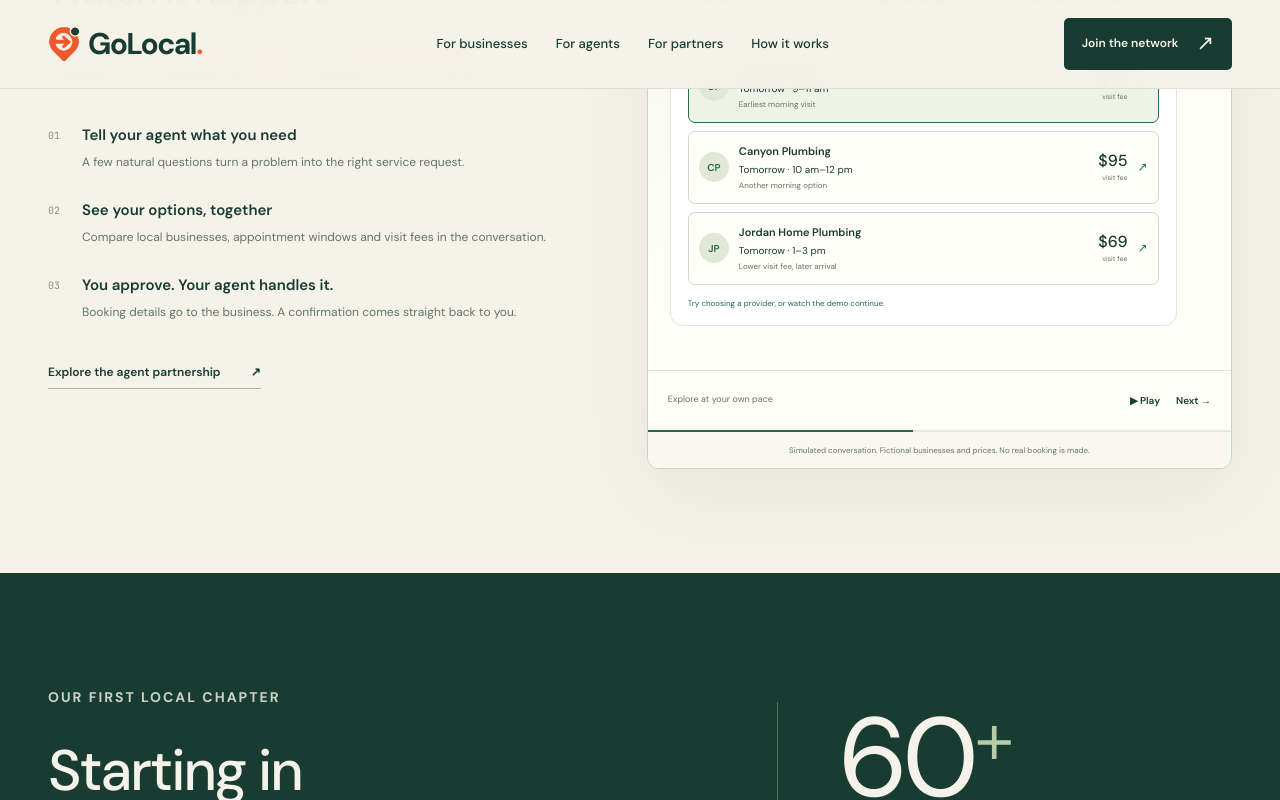
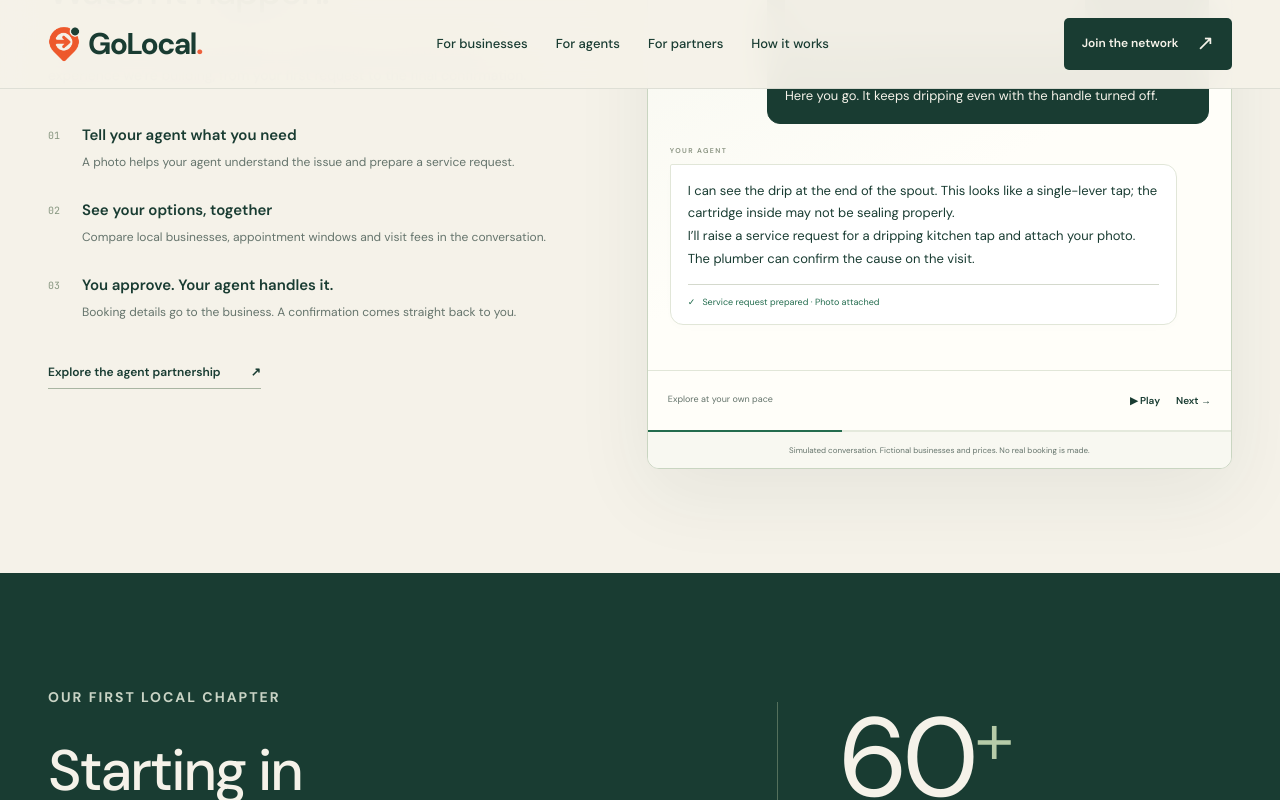
Before and after one commit to Pulkitwalia099/homebase, a Next.js app in the folder apps/web/: page / in a window 1280 px wide. Both pictures are taken after a click on the button "Next message". Shown: the part 3025-3825 px from the top of the page. Built offline with nearby package versions, Linux system fonts and the light colour scheme; grey boxes are pictures that could not be loaded.

Commit message:
Use a realistic photo-led assessment in the booking demo

```diff
--- a/apps/web/app/globals.css
+++ b/apps/web/app/globals.css
@@ -164,3 +164,5 @@
 @media(max-width:1100px){.gl-how{gap:40px}.gl-conversation-header{padding:17px}.gl-demo-transcript{padding:18px}.gl-demo-option{gap:7px}.gl-demo-provider-mark{display:none}}
 @media(max-width:800px){.gl-conversation-demo{margin-top:35px}.gl-demo-transcript{height:410px;padding:18px 14px}.gl-demo-live-badge{font-size:7px;padding:6px 7px}.gl-conversation-header{gap:9px;padding:16px 14px}.gl-conversation-header strong{font-size:12px}.gl-conversation-header>div>span{font-size:8px}.gl-demo-agent-icon{width:34px;height:34px;font-size:24px}.gl-demo-message{max-width:96%}.gl-demo-message-user{max-width:88%}.gl-demo-bubble{padding:13px 12px}.gl-demo-playback{padding:13px 14px}.gl-demo-playback-status{font-size:8px;max-width:155px}.gl-demo-provider-info strong{font-size:10px}.gl-demo-provider-info small{font-size:7px}.gl-demo-price strong{font-size:15px}.gl-demo-review{padding:12px}.gl-demo-disclosure{font-size:7px}.gl-conversation-demo .gl-demo-steps{padding-inline:12px}}
 @media(prefers-reduced-motion:reduce){.gl-demo-message,.gl-demo-receipt-icon,.gl-demo-typing>span{animation:none}.gl-demo-progress span{transition:none}}
+
+.gl-demo-photo{margin:0 0 12px;max-width:300px;overflow:hidden;border-radius:7px;background:#ffffff12}.gl-demo-photo img{display:block;width:100%;height:auto;aspect-ratio:3/2;object-fit:cover}.gl-demo-photo figcaption{padding:7px 9px;font-size:8px;opacity:.8}.gl-conversation-demo .gl-demo-diagnosis-followup{margin-top:10px}.gl-demo-request-tag{display:flex;align-items:center;gap:7px;margin-top:13px;font-size:9px;color:var(--gl-green);padding-top:11px;border-top:1px solid var(--gl-line)}
--- a/apps/web/app/page.tsx
+++ b/apps/web/app/page.tsx
@@ -24,7 +24,7 @@
     <section className="gl-section gl-container gl-intro"><p className="gl-eyebrow">A NEW WAY TO FIND LOCAL</p><div><h2>People are asking their agents.<br /><span className="gl-muted">Let’s give them somewhere to book.</span></h2><p>Personal agents are becoming another starting point for everyday services. But booking a local business still means piecing together websites, forms and phone calls.</p><p>GoLocal is building a shared network of participating businesses, with the service information and booking connections agents need to turn a customer’s request into an appointment.</p></div></section>
     <section className="gl-connection-section"><div className="gl-container"><div className="gl-section-heading"><div><p className="gl-eyebrow">THE SHARED BOOKING LAYER</p><h2>Many agents. Local expertise.<br /><em>One connection.</em></h2></div><p>Explore each part of the network.<br />See what moves between them.</p></div><ConnectionMap /><Link className="gl-text-link" href="/connectors">How the connections work <span aria-hidden="true">↗</span></Link></div></section>
     <section id="network" className="gl-section gl-network"><div className="gl-container"><div className="gl-section-heading"><div><p className="gl-eyebrow">FIND YOUR PLACE IN THE NETWORK</p><h2>Three ways to go local.</h2></div><p>Great service takes a connected ecosystem.<br />There’s a place for you here.</p></div><div className="gl-audiences">{audiences.map(a => <article key={a.number} className="gl-audience"><div className="gl-audience-top"><span className="gl-mono">{a.number} / {a.label}</span><span className="gl-audience-icon" aria-hidden="true">{a.icon}</span></div><h3>{a.title}</h3><p>{a.copy}</p><Link href={a.href}>{a.cta}<span aria-hidden="true">↗</span></Link></article>)}</div></div></section>
-    <section id="how-it-works" className="gl-section gl-container gl-how"><div><p className="gl-eyebrow">HOW IT COMES TOGETHER</p><h2>Just ask.<br />Watch it happen.</h2><p className="gl-section-copy">A leaking tap. A quick conversation. An appointment sorted. See the experience we’re building, from your first request to the final confirmation.</p><ol className="gl-process"><li><span>01</span><div><h3>Tell your agent what you need</h3><p>A few natural questions turn a problem into the right service request.</p></div></li><li><span>02</span><div><h3>See your options, together</h3><p>Compare local businesses, appointment windows and visit fees in the conversation.</p></div></li><li><span>03</span><div><h3>You approve. Your agent handles it.</h3><p>Booking details go to the business. A confirmation comes straight back to you.</p></div></li></ol><Link className="gl-text-link" href="/agents">Explore the agent partnership <span aria-hidden="true">↗</span></Link></div><BookingDemo /></section>
+    <section id="how-it-works" className="gl-section gl-container gl-how"><div><p className="gl-eyebrow">HOW IT COMES TOGETHER</p><h2>Just ask.<br />Watch it happen.</h2><p className="gl-section-copy">A leaking tap. A quick conversation. An appointment sorted. See the experience we’re building, from your first request to the final confirmation.</p><ol className="gl-process"><li><span>01</span><div><h3>Tell your agent what you need</h3><p>A photo helps your agent understand the issue and prepare a service request.</p></div></li><li><span>02</span><div><h3>See your options, together</h3><p>Compare local businesses, appointment windows and visit fees in the conversation.</p></div></li><li><span>03</span><div><h3>You approve. Your agent handles it.</h3><p>Booking details go to the business. A confirmation comes straight back to you.</p></div></li></ol><Link className="gl-text-link" href="/agents">Explore the agent partnership <span aria-hidden="true">↗</span></Link></div><BookingDemo /></section>
     <section className="gl-pilot"><div className="gl-container gl-pilot-inner"><div><p className="gl-eyebrow gl-eyebrow-light">OUR FIRST LOCAL CHAPTER</p><h2>Starting in<br /><em>Salt Lake City.</em></h2><p>We’re bringing our first plumbing pilot together with local businesses and partners. Focused coverage first, with room to grow.</p><Link className="gl-button gl-button-cream" href="/register?type=business">Join the pilot <span aria-hidden="true">↗</span></Link></div><div className="gl-pilot-stat"><span className="gl-pilot-number">60<span>+</span></span><h3>plumbing businesses<br />in the pipeline</h3><p>Through partner introductions. Onboarding and live booking access are the next steps.</p><div className="gl-pilot-rule" /><span className="gl-mono">ONE CITY. ONE CATEGORY. A CONNECTED START.</span></div></div></section>
     <section className="gl-section gl-container gl-faq"><div><p className="gl-eyebrow">A FEW USEFUL ANSWERS</p><h2>Good questions.<br />A clear starting point.</h2><a className="gl-text-link" href="mailto:pwalia@mba2027.hbs.edu">Talk to our team <span aria-hidden="true">↗</span></a></div><div>{faqs.map(([q, a]) => <details key={q}><summary>{q}<span aria-hidden="true">+</span></summary><p>{a}</p></details>)}</div></section>
     <section className="gl-final-cta gl-container"><div><p className="gl-eyebrow">LET’S BUILD THE NEXT LOCAL NETWORK</p><h2>Your business.<br /><em>Their next request.</em></h2></div><div><p>Join the businesses and partners bringing local services to personal agents.</p><Link className="gl-button gl-button-orange" href="/register">Find your way in <span aria-hidden="true">↗</span></Link></div></section>
--- a/apps/web/components/golocal/BookingDemo.tsx
+++ b/apps/web/components/golocal/BookingDemo.tsx
@@ -1,5 +1,6 @@
 "use client";
 
+import Image from "next/image";
 import { useEffect, useRef, useState } from "react";
 
 const providers = [
@@ -8,12 +9,12 @@
   { name: "Jordan Home Plumbing", initials: "JP", fee: 69, time: "1–3 pm", detail: "Lower visit fee, later arrival" },
 ];
 const stages = ["Scope", "Compare", "Approve", "Booked"];
-const stageStarts = [1, 4, 7, 9];
 const beats = [
   { kind: "request", stage: 0, delay: 0 },
   { kind: "question", stage: 0, delay: 1800 },
   { kind: "answer", stage: 0, delay: 3000 },
-  { kind: "search", stage: 1, delay: 1500 },
+  { kind: "diagnosis", stage: 0, delay: 4000 },
+  { kind: "search", stage: 1, delay: 6500 },
   { kind: "options", stage: 1, delay: 2400 },
   { kind: "choice", stage: 1, delay: 6500 },
   { kind: "approval", stage: 2, delay: 2200 },
@@ -24,6 +25,8 @@
 ] as const;
 
 type BeatKind = (typeof beats)[number]["kind"];
+const countThrough = (kind: BeatKind) => beats.findIndex(beat => beat.kind === kind) + 1;
+const stageStarts = stages.map((_, stage) => beats.findIndex(beat => beat.stage === stage) + 1);
 const userBeats = new Set<BeatKind>(["request", "answer", "choice", "approve"]);
 
 export default function BookingDemo() {
@@ -76,19 +79,20 @@
 
   function choose(index: number) {
     setSelected(index);
-    setCount(6);
+    setCount(countThrough("choice"));
     setMode("play");
   }
 
   function renderBeat(kind: BeatKind) {
     switch (kind) {
-      case "request": return <p>Can you book a plumber for my leaking kitchen tap tomorrow morning?</p>;
-      case "question": return <p>Absolutely. Is the water dripping from the tap, or leaking underneath? And which area are you in?</p>;
-      case "answer": return <p>It’s dripping from the tap. I’m in Salt Lake City. Ideally before noon.</p>;
+      case "request": return <p>Can you book a plumber for my leaking kitchen tap in Salt Lake City tomorrow morning?</p>;
+      case "question": return <p>Of course. Send me a photo of the tap showing where it’s leaking.</p>;
+      case "answer": return <><figure className="gl-demo-photo"><Image src="/demo/dripping-kitchen-tap.png" alt="Example photo of a chrome single-lever kitchen tap with a droplet at the spout over a stainless steel sink" width={1536} height={1024} sizes="(max-width: 800px) 260px, 300px" /><figcaption>Kitchen tap · Example photo</figcaption></figure><p>Here you go. It keeps dripping even with the handle turned off.</p></>;
+      case "diagnosis": return <><p>I can see the drip at the end of the spout. This looks like a single-lever tap; the cartridge inside may not be sealing properly.</p><p className="gl-demo-diagnosis-followup">I’ll raise a service request for a dripping kitchen tap and attach your photo. The plumber can confirm the cause on the visit.</p><div className="gl-demo-request-tag"><span aria-hidden="true">✓</span> Service request prepared · Photo attached</div></>;
       case "search": return <div className="gl-demo-activity"><span aria-hidden="true">⌕</span><div><strong>Finding the right local visit</strong><span>Service area → availability → visit pricing</span></div><span className="gl-demo-activity-check" aria-hidden="true">✓</span></div>;
-      case "options": return <><p>I found three options for a leaking-tap diagnostic visit. Oak has the earliest morning window.</p><div className="gl-demo-options">{providers.map((option, index) => <button key={option.name} className={`gl-demo-option ${selected === index ? "is-selected" : ""}`} disabled={count > 5} onClick={() => choose(index)} aria-label={`Choose ${option.name}, $${option.fee} visit fee, tomorrow ${option.time}`}><span className="gl-demo-provider-mark" aria-hidden="true">{option.initials}</span><span className="gl-demo-provider-info"><strong>{option.name}</strong><span>Tomorrow · {option.time}</span><small>{option.detail}</small></span><span className="gl-demo-price"><strong>${option.fee}</strong><small>visit fee</small></span><span aria-hidden="true">{selected === index ? "✓" : "↗"}</span></button>)}</div>{count === 5 && <small className="gl-demo-hint">Try choosing a provider, or watch the demo continue.</small>}</>;
+      case "options": return <><p>I found three options for a leaking-tap diagnostic visit. Oak has the earliest morning window.</p><div className="gl-demo-options">{providers.map((option, index) => <button key={option.name} className={`gl-demo-option ${selected === index ? "is-selected" : ""}`} disabled={count > countThrough("options")} onClick={() => choose(index)} aria-label={`Choose ${option.name}, $${option.fee} visit fee, tomorrow ${option.time}`}><span className="gl-demo-provider-mark" aria-hidden="true">{option.initials}</span><span className="gl-demo-provider-info"><strong>{option.name}</strong><span>Tomorrow · {option.time}</span><small>{option.detail}</small></span><span className="gl-demo-price"><strong>${option.fee}</strong><small>visit fee</small></span><span aria-hidden="true">{selected === index ? "✓" : "↗"}</span></button>)}</div>{count === countThrough("options") && <small className="gl-demo-hint">Try choosing a provider, or watch the demo continue.</small>}</>;
       case "choice": return <p>{provider.name} works. Let’s book the {provider.time} visit.</p>;
-      case "approval": return <><p>Here’s everything before I book. The visit fee covers diagnosis; any repair quote needs your approval.</p><div className="gl-demo-review"><div><span>YOUR VISIT</span><strong>{provider.name}</strong></div><dl><div><dt>When</dt><dd>Tomorrow, {provider.time}</dd></div><div><dt>Where</dt><dd>Your Salt Lake City home</dd></div><div><dt>Visit fee</dt><dd>${provider.fee}</dd></div></dl><button className="gl-demo-approve" disabled={count > 7} onClick={() => { setCount(8); setMode("play"); }}>{count > 7 ? "Approved in demo ✓" : "Approve example booking →"}</button></div></>;
+      case "approval": return <><p>Here’s everything before I book. The visit fee covers diagnosis; any repair quote needs your approval.</p><div className="gl-demo-review"><div><span>YOUR VISIT</span><strong>{provider.name}</strong></div><dl><div><dt>When</dt><dd>Tomorrow, {provider.time}</dd></div><div><dt>Where</dt><dd>Your Salt Lake City home</dd></div><div><dt>Visit fee</dt><dd>${provider.fee}</dd></div></dl><button className="gl-demo-approve" disabled={count > countThrough("approval")} onClick={() => { setCount(countThrough("approve")); setMode("play"); }}>{count > countThrough("approval") ? "Approved in demo ✓" : "Approve example booking →"}</button></div></>;
       case "approve": return <p>Yes, go ahead. Thank you!</p>;
       case "booking": return <div className="gl-demo-activity"><span aria-hidden="true">↗</span><div><strong>Sending your approved booking</strong><span>GoLocal → {provider.name}’s scheduling system</span></div><span className="gl-demo-activity-check" aria-hidden="true">✓</span></div>;
       case "confirmed": return <div className="gl-demo-receipt"><span className="gl-demo-receipt-icon" aria-hidden="true">✓</span><span className="gl-mono">EXAMPLE BOOKING CONFIRMED</span><h3>You’re all set.</h3><p>{provider.name} · Tomorrow, {provider.time}</p><div><span>Leaking-tap diagnostic visit</span><strong>${provider.fee}</strong></div><small>Confirmation GL-1042 · Example details</small></div>;
```
Also changed, not shown: 2 other files (tests, documents, lock files or other folders).
